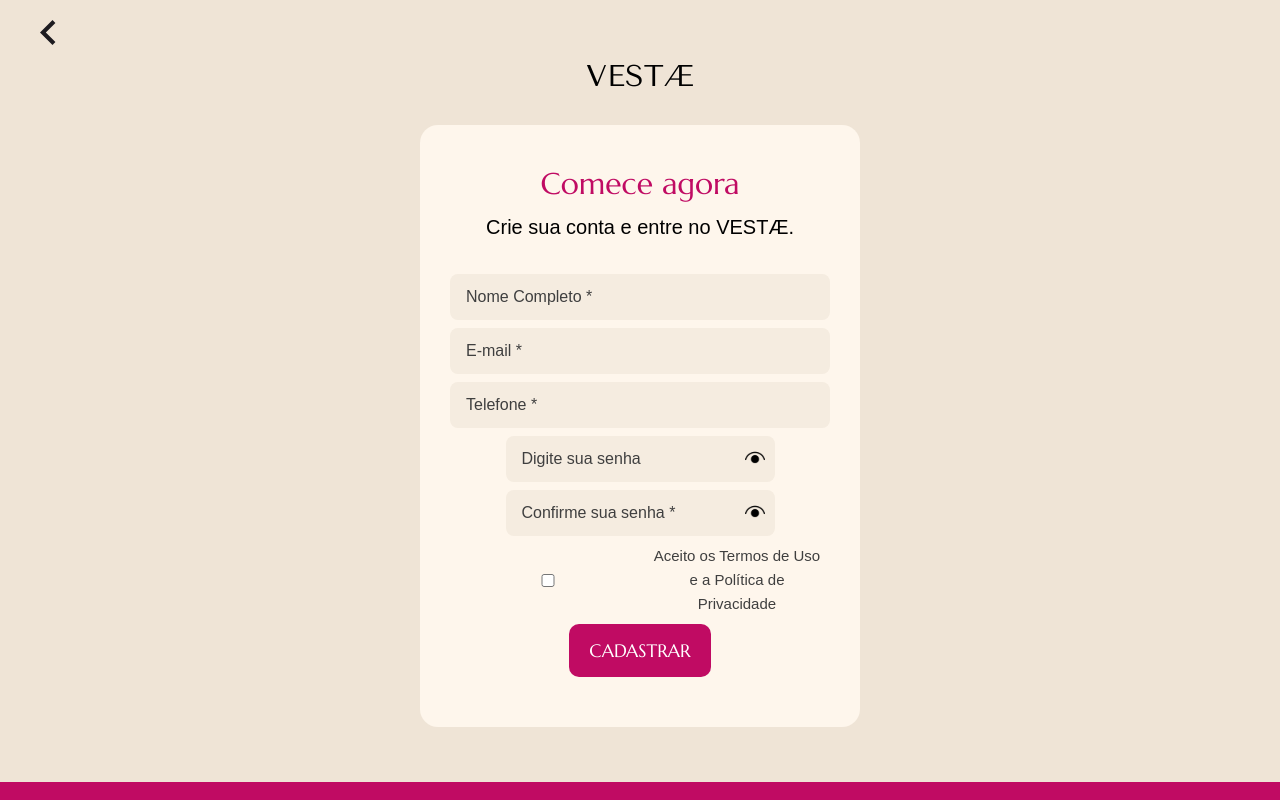
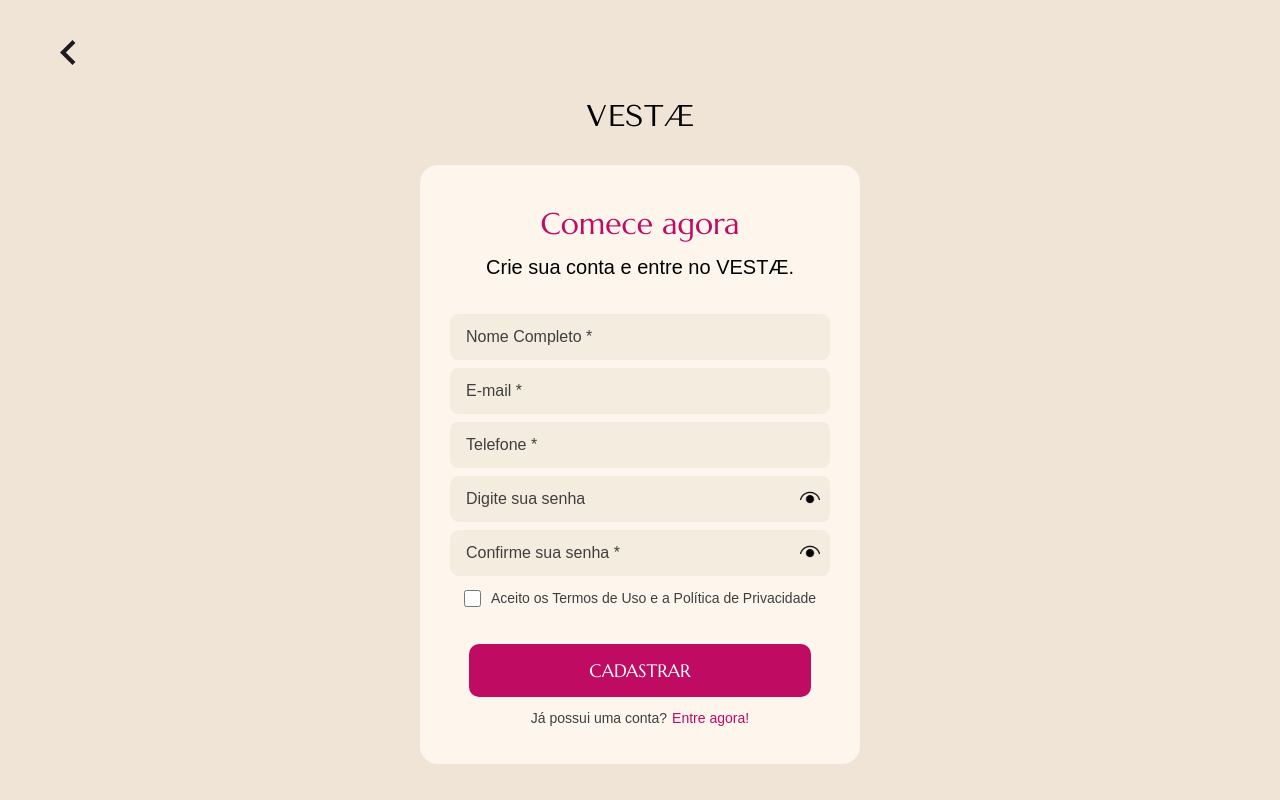
Before and after one commit to alicelanznaster/Hackathon---Vestae, a Vue app: page /cadastro in a window 1280 px wide. Shown: the top 800 px of the page. Built offline with nearby package versions, Linux system fonts and the light colour scheme; a web font is replaced by a local one.

Commit message:
FEAT: finalização 'CadastroView'

```diff
--- a/src/components/cart/CartSummary.vue
+++ b/src/components/cart/CartSummary.vue
@@ -55,8 +55,7 @@
 }
 
 button{
-  max-width: 90vw;
-  width: 100%;
+  width: 90%;
   padding: 12px 14px;
   border:none;
   border-radius: 17px;
--- a/src/views/CadastroView.vue
+++ b/src/views/CadastroView.vue
@@ -11,6 +11,58 @@
 
 let mostrarSenha = ref(false)
 let mostrarConfirmarSenha = ref(false)
+
+function cadastrar() {
+
+  if (
+    nome.value === '' ||
+    email.value === '' ||
+    telefone.value === '' ||
+    senha.value === '' ||
+    confirmarSenha.value === '' ||
+    termos.value === false
+  ) {
+    alert('Preencha todos os campos!')
+    return
+  }
+
+  if (!email.value.includes('@')) {
+    alert('Digite um e-mail válido!')
+    return
+  }
+
+  if (senha.value.length < 8) {
+    alert('A senha deve ter pelo menos 8 caracteres!')
+    return
+  }
+
+  if (senha.value !== confirmarSenha.value) {
+    alert('As senhas não são iguais!')
+    return
+  }
+
+    let usuarios = JSON.parse(localStorage.getItem('usuarios')) || []
+
+  // adiciona o novo usuário
+  usuarios.push({
+    nome: nome.value,
+    email: email.value,
+    telefone: telefone.value,
+    senha: senha.value,
+    termos: termos.value
+  })
+
+  // salva os usuários
+  localStorage.setItem('usuarios', JSON.stringify(usuarios))
+
+  nome.value = ''
+  email.value = ''
+  telefone.value = ''
+  senha.value = ''
+  confirmarSenha.value = ''
+  termos.value = false
+  alert('Cadastro realizado com sucesso!')
+}
 </script>
 
 <template>
@@ -83,13 +135,14 @@
                         </span>
                     </div>
 
-                    <button class="botao">
-                        CADASTRAR
-                    </button>
-
-
-
                 </form>
+                <button @click="cadastrar()" class="botao">
+                    CADASTRAR
+                </button>
+                <div class="possui">
+                    <p>Já possui uma conta?</p>
+                    <RouterLink to="/login">Entre agora!</RouterLink>
+                </div>
             </section>
       </div>
     </main>
@@ -103,6 +156,11 @@
     box-sizing: border-box;
     display: flex;
     flex-direction: column;
+}
+
+.voltar{
+    padding: 20px;
+    display: inline-block;
 }
 
 .cadastro {
@@ -175,11 +233,11 @@
 
 .senha {
   display: flex;
+  width: 100%;
 }
 
 .senha input {
-  width: 100%;
-  border-radius: 8px 0 0 8px;
+  border-radius: 9px 0 0 9px;
 }
 
 .senha button {
@@ -197,9 +255,22 @@
 }
 
 .termos {
-  display: flex;
-  align-items: center;
-  gap: 8px;
+    display: flex;
+    align-items: flex-start;
+    gap: 10px;
+    margin-top: 5px;
+    font-size: 14px;
+    line-height: 1.4;
+    text-align: left;
+}
+
+.termos input {
+    width: 17px;
+    height: 17px;
+    margin: 1px 0 0;
+    accent-color: #C00B63;
+    cursor: pointer;
+    flex-shrink: 0; /*quer dizer q o checkbox não pode encolher.*/
 }
 
 .botao {
@@ -212,5 +283,25 @@
     font-size: 18px;
     cursor: pointer;
     transition: opacity 0.2s ease;
+    width: 90%;
+    margin-top: 20px;
+}
+
+.possui{
+    display: flex;
+    align-items: center;
+    font-size: 14px;
+    gap: 5px;
+    margin-top: 10px;
+}
+
+.possui p{
+    font-size: 14px;
+}
+
+.possui a{
+    text-decoration: none;
+    color: #C00B63;
+    font-weight: 500;
 }
 </style>
--- a/src/views/PagamentoView.vue
+++ b/src/views/PagamentoView.vue
@@ -250,7 +250,6 @@
     box-sizing: border-box;
     font-size: 16px;
     font-family: 'Google Sans Flex', sans-serif ;
-
 }
 
 input::placeholder {
@@ -293,6 +292,7 @@
     font-size: 18px;
     cursor: pointer;
     transition: opacity 0.2s ease;
+    width: 90%;
 }
 
 .card button:hover {
```
